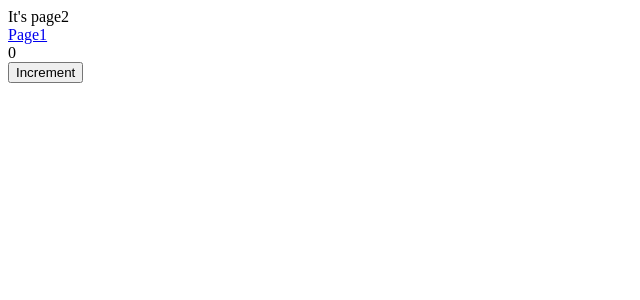
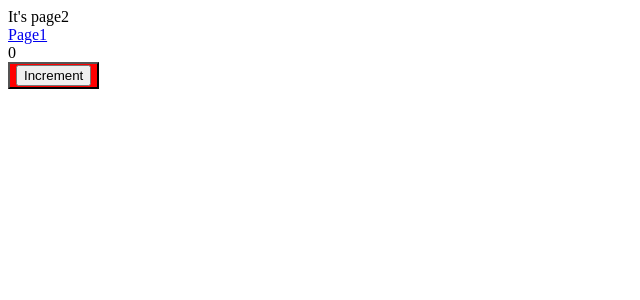
Before and after one commit to Lochid/react-test, a React (Create React App) app: page /page2 in a window 1280 px wide. Shown: the top 300 px of the page, without its empty margins (0-640 px from the left). Built offline with nearby package versions, Linux system fonts and the light colour scheme.

Commit message:
Add styled component

```diff
--- a/package.json
+++ b/package.json
@@ -12,6 +12,7 @@
     "@types/react-dom": "^16.9.0",
     "@types/react-redux": "^7.1.8",
     "@types/react-router-dom": "^5.1.5",
+    "@types/styled-components": "^5.1.0",
     "react": "^16.13.1",
     "react-dom": "^16.13.1",
     "react-redux": "^7.2.0",
@@ -20,6 +21,7 @@
     "redux": "^4.0.5",
     "redux-saga": "^1.1.3",
     "redux-thunk": "^2.3.0",
+    "styled-components": "^5.1.0",
     "typescript": "~3.7.2"
   },
   "scripts": {
--- a/src/components/Page2/Page2.tsx
+++ b/src/components/Page2/Page2.tsx
@@ -2,6 +2,8 @@ import React from 'react';
 import {
     Link
 } from "react-router-dom";
+import RedBackground from '../../styles/RedBackground'
+
 
 interface Props {
     counter: number;
@@ -16,7 +18,9 @@ export default class Page2 extends React.Component<Props> {
             </div>
             <Link to="/page1">Page1</Link>
             <div>{this.props.counter}</div>
-            <button onClick={this.props.increment}>Increment</button>
+            <RedBackground>
+                <button onClick={this.props.increment}>Increment</button>
+            </RedBackground>
         </div>);
     }
 }
--- /dev/null
+++ b/src/styles/RedBackground.tsx
@@ -0,0 +1,5 @@
+import styled from 'styled-components';
+
+export default styled.button`
+background-color: red;
+`;
```
Also changed, not shown: 2 other files (tests, documents, lock files or other folders).
